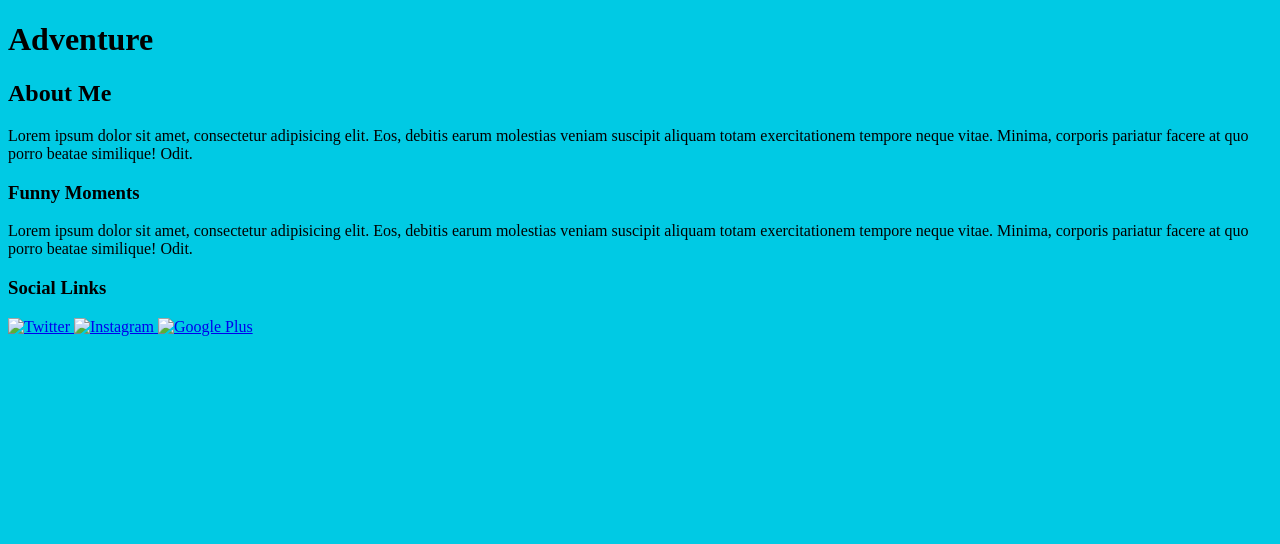
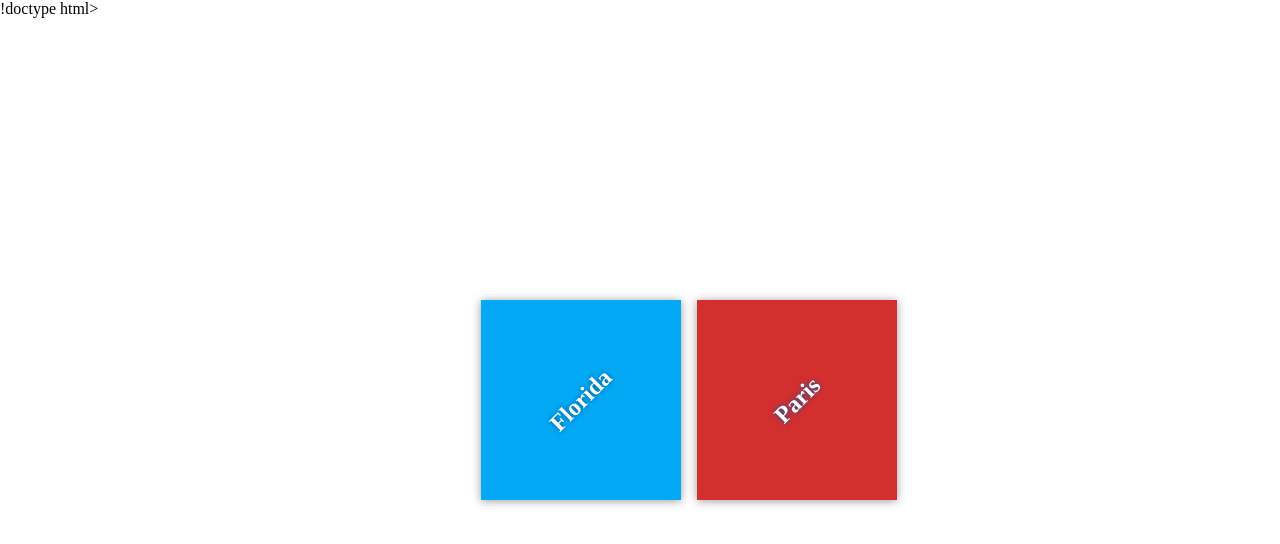
Before and after one commit to amradel27/lets-learn-github, a plain HTML site: page index.html in a window 1280 px wide. Drawn offline with Linux system fonts and the light colour scheme.

Commit message:
initial commit 2

```diff
--- a/css/app.css
+++ b/css/app.css
@@ -1,3 +1,55 @@
+html {
+    box-sizing: border-box;
+    height: 100%;
+}
+
+*,
+*::before,
+*::after {
+    box-sizing: inherit;
+}
+
 body {
-    background-color: #00cae4;
+    display: flex;
+    margin: 0;
+    height: 100%;
 }
+
+.container {
+    margin: auto;
+    padding: 1em;
+    width: 80%;
+}
+
+.destination-container {
+    display: flex;
+    flex-flow: wrap;
+    justify-content: center;
+}
+
+.destination {
+    background: #03a9f4;
+    box-shadow: 0 1px 9px 0 rgba(0, 0, 0, 0.4);
+    color: white;
+    margin: 0.5em;
+    min-height: 200px;
+    flex: 0 1 200px;
+    display: flex;
+    justify-content: center;
+    align-items: center;
+    text-align: center;
+}
+
+h2 {
+    margin: 0;
+    transform: rotate(-45deg);
+    text-shadow: 0 0 5px #01579b;
+}
+
+#florida {
+    background-color: #03a9f4;
+}
+
+#paris {
+    background-color: #d32f2f;
+}
--- a/index.html
+++ b/index.html
@@ -1,49 +1,24 @@
-<!doctype html>
+!doctype html>
 <html lang="en">
 <head>
     <meta charset="utf-8">
-    <title>Blog Project</title>
-    <meta name="viewport" content="width=device-width, initial-scale=1">
+    <title>Travels</title>
     <meta name="description" content="">
     <link rel="stylesheet" href="css/app.css">
 </head>
 <body>
 
-    <header>
-        <h1>Adventure</h1>
-    </header>
+    <div class="container">
+        <div class="destination-container">
+            <div class="destination" id="florida">
+                <h2>Florida</h2>
+            </div>
 
-    <div class="container">
-        <main>
-
-        </main>
+            <div class="destination" id="paris">
+                <h2>Paris</h2>
+            </div>
+        </div>
     </div>
 
-    <aside>
-        <h2>About Me</h2>
-
-        <p>Lorem ipsum dolor sit amet, consectetur adipisicing elit. Eos, debitis earum molestias veniam suscipit aliquam totam exercitationem tempore neque vitae. Minima, corporis pariatur facere at quo porro beatae similique! Odit.</p>
-
-        <h3>Funny Moments </h3>
-
-        <p>Lorem ipsum dolor sit amet, consectetur adipisicing elit. Eos, debitis earum molestias veniam suscipit aliquam totam exercitationem tempore neque vitae. Minima, corporis pariatur facere at quo porro beatae similique! Odit.</p>
-
-    </aside>
-
-    <footer>
-        <section>
-            <h3 class="visuallyhidden">Social Links</h3>
-            <a class="social-link" href="https://twitter.com/udacity">
-                <img src="img/social-twitter.png" alt="Twitter">
-            </a>
-            <a class="social-link" href="https://www.instagram.com/udacity/">
-                <img src="img/social-instagram.png" alt="Instagram">
-            </a>
-            <a class="social-link" href="https://plus.google.com/+Udacity">
-                <img src="img/social-google.png" alt="Google Plus">
-            </a>
-        </section>
-    </footer>
-    <script src="js/app.js"></script>
 </body>
 </html>
```
Also changed, not shown: 1 other file.
